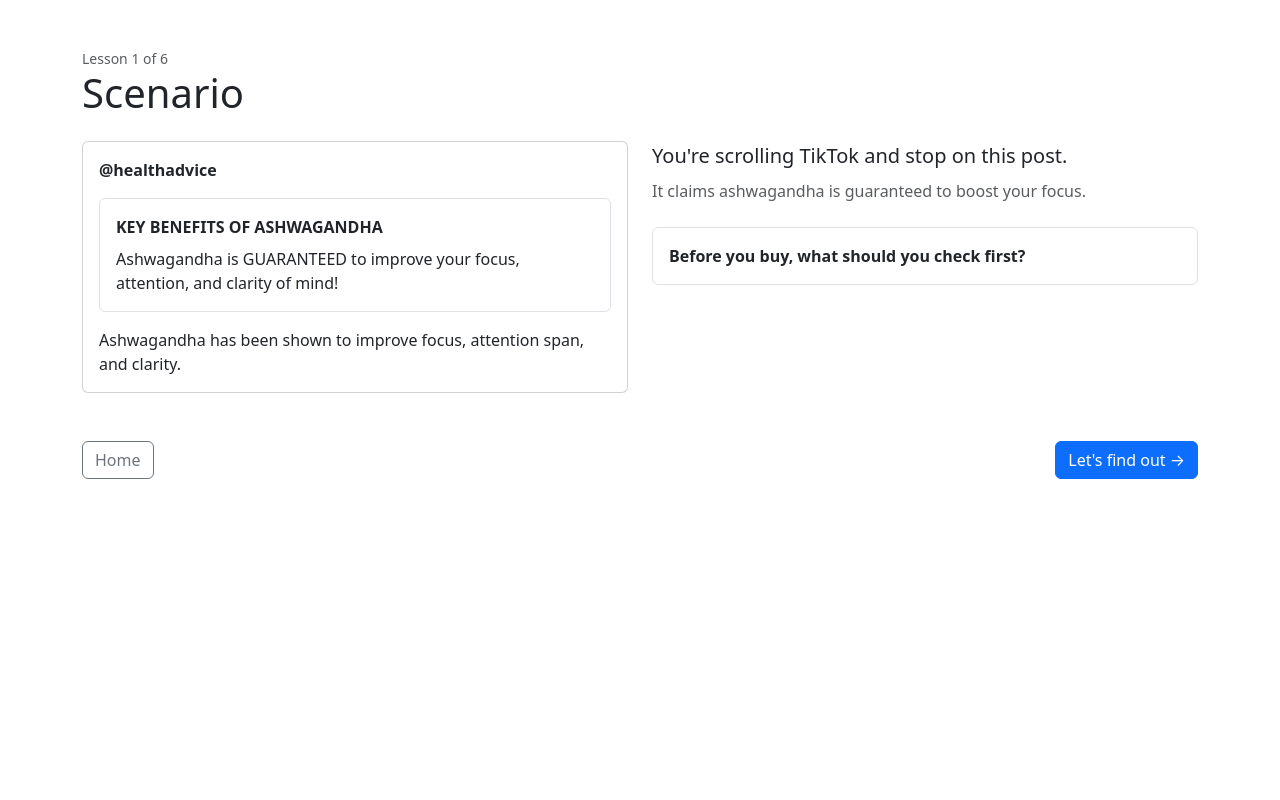
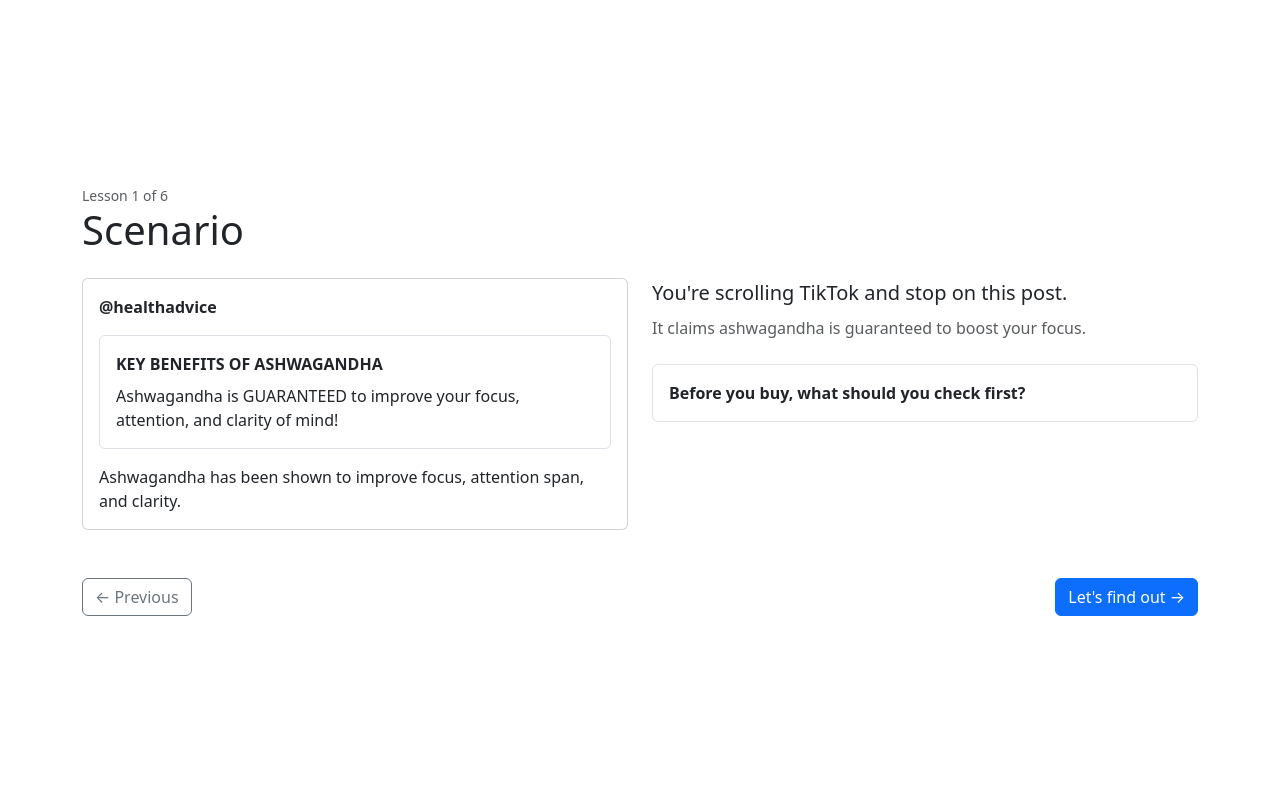
Before and after one commit to coms4170-user-interface-design/real-vs-fake-scientific-claims, a Flask app: page /learn/1 in a window 1280 px wide. Run offline with Flask 3, Linux system fonts and the light colour scheme.

Commit message:
feat: center content and add Previous button to lessons

```diff
--- a/app.py
+++ b/app.py
@@ -43,12 +43,14 @@ def learn(n):
     lesson = LESSONS[n - 1]
     is_last = n == len(LESSONS)
     next_url = "/quiz/1" if is_last else f"/learn/{n + 1}"
+    prev_url = "/" if n == 1 else f"/learn/{n - 1}"
     return render_template(
         "learn.html",
         lesson=lesson,
         n=n,
         total=len(LESSONS),
         next_url=next_url,
+        prev_url=prev_url,
     )
 
 
--- a/static/css/style.css
+++ b/static/css/style.css
@@ -1 +1,12 @@
-/* Project styles. Styling pass comes in a later commit. */
+body {
+  min-height: 100vh;
+  display: flex;
+  flex-direction: column;
+}
+
+main.container {
+  flex: 1;
+  display: flex;
+  flex-direction: column;
+  justify-content: center;
+}
--- a/templates/learn.html
+++ b/templates/learn.html
@@ -137,7 +137,7 @@
 {% endif %}
 
 <div class="d-flex justify-content-between mt-5">
-  <a href="/" class="btn btn-outline-secondary">Home</a>
+  <a href="{{ prev_url }}" class="btn btn-outline-secondary">&larr; Previous</a>
   <a href="{{ next_url }}" class="btn btn-primary">
     {% if lesson.cta %}{{ lesson.cta }}{% else %}Next{% endif %} &rarr;
   </a>
```
